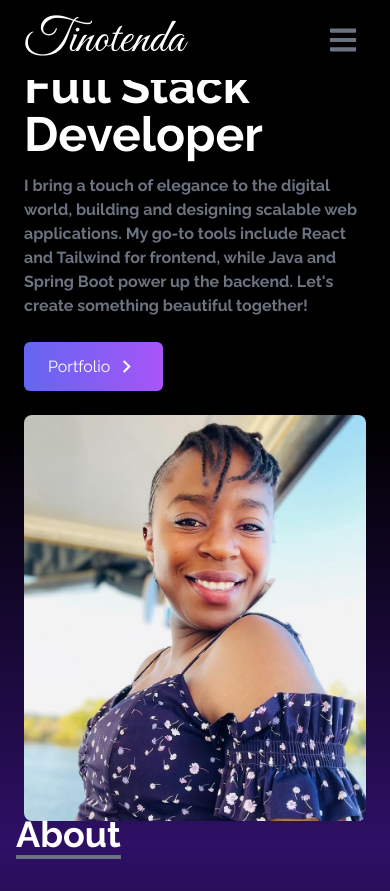
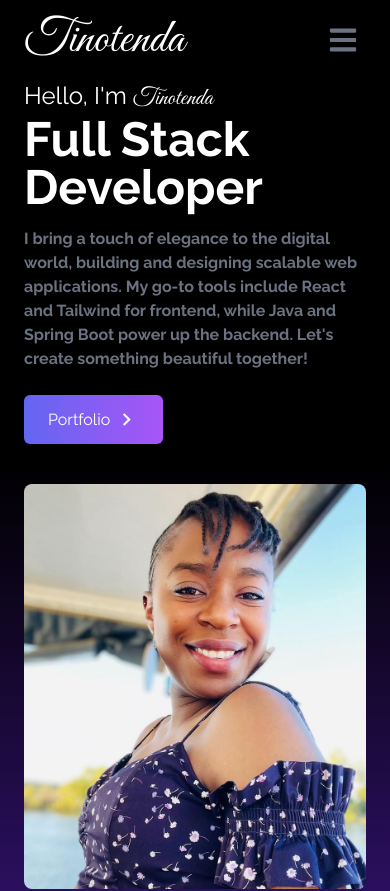
Before and after one commit to tinofay/portfolio, a React (Create React App) app: page / in a window 390 px wide. Shown: the top 891 px of the page. Built offline with nearby package versions, Linux system fonts and the light colour scheme; the HTML template or start-up script is replaced by a standard one.

Commit message:
fix mobile responsiveness

```diff
--- a/src/components/About.jsx
+++ b/src/components/About.jsx
@@ -4,7 +4,7 @@ const About = () => {
   return (
     <div
       name="about"
-      className="h-screen w-full bg-gradient-to-b from-violet-950 via-black to-black text-white"
+      className="min-h-screen w-full bg-gradient-to-b from-violet-950 via-black to-black text-white"
     >
       <div className="max-w-screen-lg p-4 mx-auto flex flex-col justify-center w-full h-full">
         <div className="pb-8">
--- a/src/components/Contact.jsx
+++ b/src/components/Contact.jsx
@@ -4,7 +4,7 @@ const Contact = () => {
   return (
     <div
       name="contact"
-      className="w-full h-screen bg-gradient-to-b from-black to-violet-950 p-4 text-white"
+      className="w-full min-h-screen bg-gradient-to-b from-black to-violet-950 p-4 text-white"
     >
       <div className="flex flex-col p-4 justify-center max-w-screen-lg mx-auto h-full">
         <div className="pb-8">
--- a/src/components/Experience.jsx
+++ b/src/components/Experience.jsx
@@ -71,7 +71,7 @@ const Experience = () => {
   return (
     <div
       name="experience"
-      className="bg-gradient-to-b from-violet-950 via-black to-black w-full h-screen"
+      className="bg-gradient-to-b from-violet-950 via-black to-black w-full min-h-screen"
     >
       <div className="max-w-screen-lg mx-auto p-4 flex flex-col justify-center w-full h-full text-white">
         <div>
--- a/src/components/Home.jsx
+++ b/src/components/Home.jsx
@@ -7,12 +7,14 @@ const Home = () => {
   return (
       <div
           name="home"
-          className="h-screen w-full bg-gradient-to-b from-black via-black to-violet-950"
+          className="min-h-screen w-full bg-gradient-to-b from-black via-black to-violet-950"
       >
-        <div className="max-w-screen-xl mx-auto flex flex-col space-y-4 md:flex-row items-center justify-center h-full px-6">
-          <div className="flex flex-col justify-center w-full md:w-1/2 lg:w-2/3 md:mr-8"> {/* Adjusted width and margin */}
-            <p className="text-3xl sm:text-5xl text-white">
-              Hello, I'm <span className="text-white font-signature">Tinotenda</span>
+        <div className="flex items-center justify-center min-h-screen pt-20 pb-8">
+          <div className="max-w-screen-xl mx-auto flex flex-col space-y-8 md:flex-row items-center justify-center px-6">
+            <div className="flex flex-col justify-center w-full md:w-1/2 lg:w-2/3 md:mr-8">
+              <p className="text-2xl xs:text-3xl sm:text-5xl text-white overflow-hidden whitespace-normal break-words">
+                Hello, I'm{" "}
+                <span className="text-white font-signature text-2xl xs:text-3xl sm:text-5xl inline-block">Tinotenda</span>
               </p>
               <h4 className="text-5xl sm:text-7xl font-bold text-white">
                 Full Stack Developer
@@ -36,7 +38,7 @@ const Home = () => {
               </div>
             </div>
 
-          <div className="w-full md:w-1/2 lg:w-1/3"> {/* Adjusted width */}
+            <div className="w-full md:w-1/2 lg:w-1/3">
               <img
                   src={HeroImage}
                   alt="my profile"
@@ -45,6 +47,7 @@ const Home = () => {
             </div>
           </div>
         </div>
+      </div>
   );
 };
 
```
Lines whose indentation alone changed are shown as unchanged.
